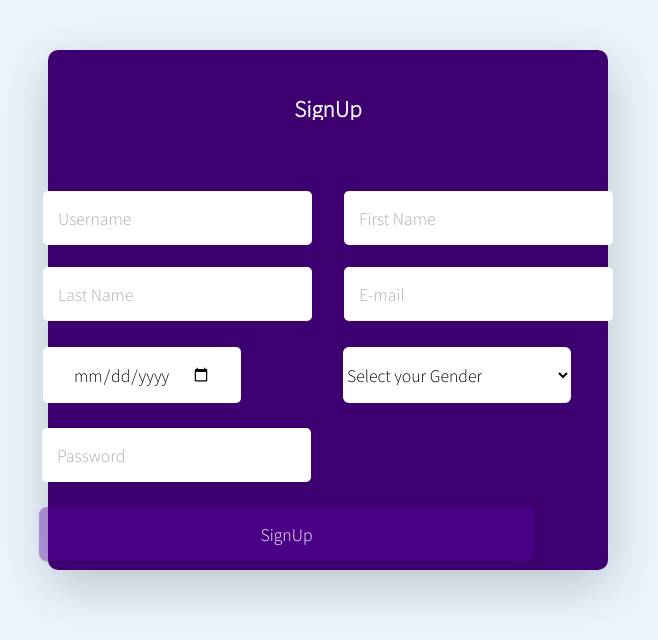
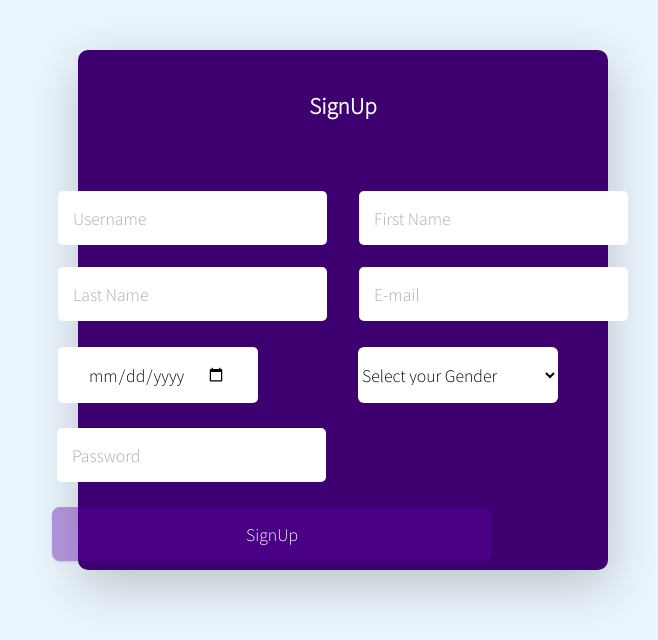
Before and after one commit to folaraz/ticketing-ui, a React (Create React App) app: page /sign-up in a window 1280 px wide. Shown: the top 640 px of the page, without its empty margins (622-1280 px from the left). Built offline with nearby package versions, Linux system fonts and the light colour scheme.

Commit message:
addressed review changes

```diff
--- a/src/components/homepage/signup/SignUp.css
+++ b/src/components/homepage/signup/SignUp.css
@@ -7,9 +7,9 @@
     font-family: 'Noto Sans TC', sans-serif;
     background: #3e0071;
     height: 520px;
-    width: 560px;
+    width: 530px;
     box-sizing: border-box;
-    border-radius: 10px;
+    border-radius: 10px; idth: 200px;
     box-shadow: 1px 15px 50px rgba(0, 0, 0, .2);
     float: right;
     margin-top: 50px;
@@ -29,7 +29,7 @@
     margin: 0 auto 60px auto;
     position: relative;
     height: 30px;
-    width: 250px;
+    width: 200px;
     overflow: hidden;
 }
 
@@ -41,7 +41,7 @@
 }
 
 .Details-container .header-headings span {
-    margin: 3px 0;
+    margin: 0;
 }
 
 .Details-container .title {
@@ -80,6 +80,8 @@
     text-align: center;
     margin-right: 100px;
 }
+.DetailsForm .Details-field td {
+}
 
 .DetailsForm .Details-field ::placeholder {
     color: #aaa;
@@ -94,8 +96,9 @@
 }
 
 select {
+    position: relative;
     display: flex;
-    width: 228px;
+    width:200px;
     border: 0;
     padding: 15px 0px;
     font-size: 1rem;
@@ -108,12 +111,13 @@ select {
 
 .DetailsForm .Details-field .date {
     padding: 15px 30px;
+    width: 140px;
 }
 
 .btn-submit-form-one {
     border: 0;
-    margin-left: 12px;
-    width: 495px;
+    margin-left: 10px;
+    width: 440px;
     appearance: none;
     -webkit-appearance: none;
     -moz-appearance: none;
```
